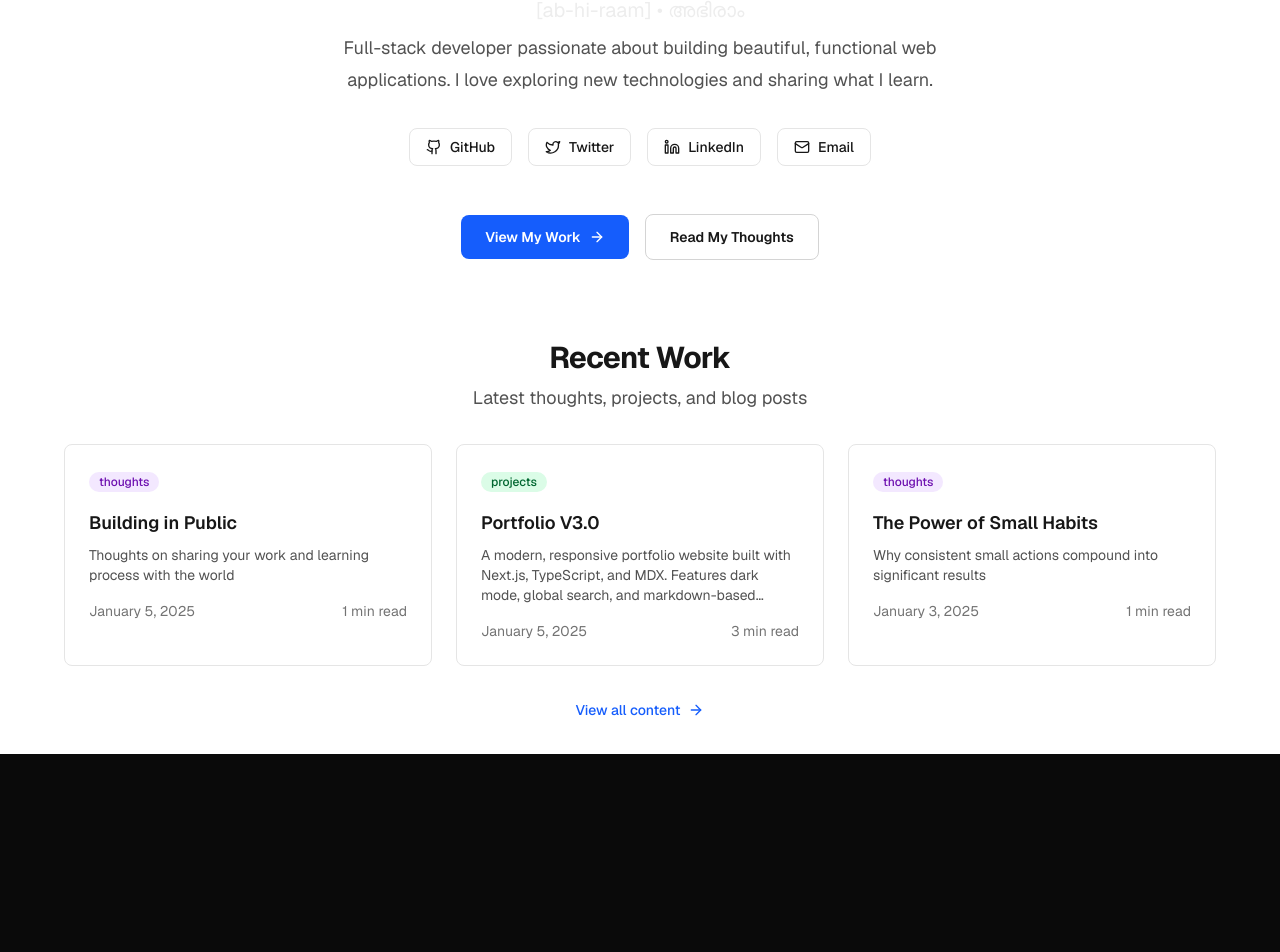
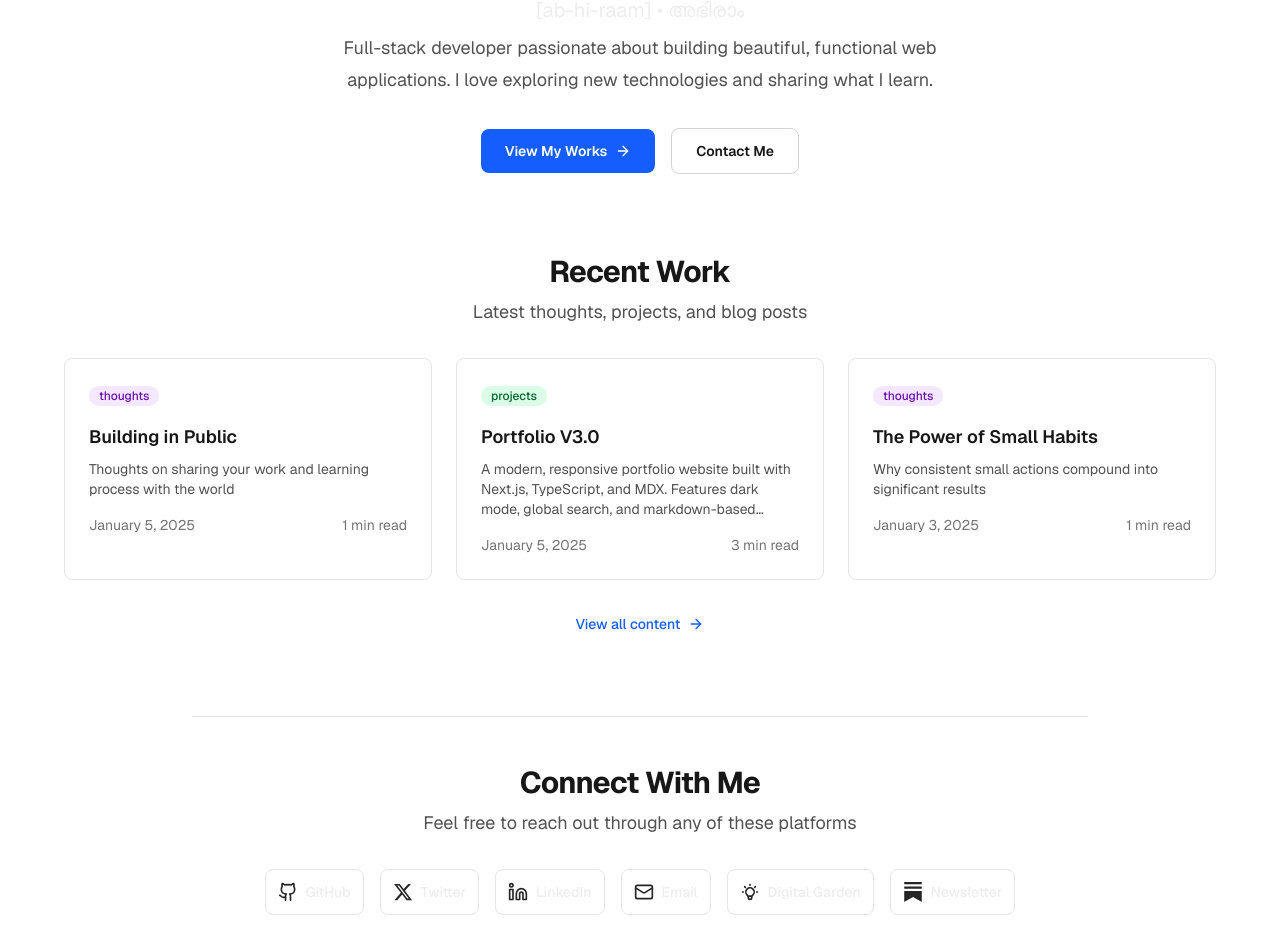
Before and after one commit to twilighty-abhi/portfolio-v3.0, a Next.js app: page / in a window 1280 px wide. Shown: the part 177-1129 px from the top of the page. Before the commit the page ends 931 px from the top, so only its background shows below. Built offline with nearby package versions, Linux system fonts and the light colour scheme.

Commit message:
feat: update homepage layout; simplify name display and enhance connect section with social links

```diff
--- a/src/app/page.tsx
+++ b/src/app/page.tsx
@@ -1,5 +1,5 @@
 import Link from 'next/link';
-import { ArrowRight, Github, Twitter, Linkedin, Mail } from 'lucide-react';
+import { ArrowRight, Github, Linkedin, Mail } from 'lucide-react';
 import { getAllContent } from '@/lib/content-server';
 import { getRecentContent } from '@/lib/content';
 import { ContactCard } from '@/components/contact-card';
@@ -16,7 +16,7 @@ export default function HomePage() {
           <h1 className="mb-4 text-4xl font-bold tracking-tight text-neutral-900 dark:text-neutral-100 sm:text-6xl">
             Hey, I&apos;m{' '}
             <span className="bg-gradient-to-r from-blue-600 to-purple-600 bg-clip-text text-transparent">
-              Abhiram NJ
+              Abhiram
             </span>
           </h1>
           <p className="text-xl mb-2">[ab-hi-raam] • അഭിരാം</p>
@@ -26,52 +26,20 @@ export default function HomePage() {
           </p>
         </div>
 
-        {/* Social Links */}
-        <div className="flex items-center justify-center gap-4 mb-12">
-          <Link
-            href="https://github.com/twilighty-abhi"
-            className="inline-flex items-center gap-2 rounded-lg border border-neutral-200 bg-white px-4 py-2 text-sm font-medium text-neutral-900 transition-colors hover:bg-neutral-50 dark:border-neutral-800 dark:bg-neutral-950 dark:text-neutral-100 dark:hover:bg-neutral-800"
-          >
-            <Github className="h-4 w-4" />
-            GitHub
-          </Link>
-          <Link
-            href="https://x.com/TwilightyAbhi"
-            className="inline-flex items-center gap-2 rounded-lg border border-neutral-200 bg-white px-4 py-2 text-sm font-medium text-neutral-900 transition-colors hover:bg-neutral-50 dark:border-neutral-800 dark:bg-neutral-950 dark:text-neutral-100 dark:hover:bg-neutral-800"
-          >
-            <Twitter className="h-4 w-4" />
-            Twitter
-          </Link>
-          <Link
-            href="https://linkedin.com/in/abhiram-n-j"
-            className="inline-flex items-center gap-2 rounded-lg border border-neutral-200 bg-white px-4 py-2 text-sm font-medium text-neutral-900 transition-colors hover:bg-neutral-50 dark:border-neutral-800 dark:bg-neutral-950 dark:text-neutral-100 dark:hover:bg-neutral-800"
-          >
-            <Linkedin className="h-4 w-4" />
-            LinkedIn
-          </Link>
-          <Link
-            href="mailto:hi@abhiramnj.com"
-            className="inline-flex items-center gap-2 rounded-lg border border-neutral-200 bg-white px-4 py-2 text-sm font-medium text-neutral-900 transition-colors hover:bg-neutral-50 dark:border-neutral-800 dark:bg-neutral-950 dark:text-neutral-100 dark:hover:bg-neutral-800"
-          >
-            <Mail className="h-4 w-4" />
-            Email
-          </Link>
-        </div>
-
         {/* CTA Buttons */}
         <div className="flex flex-col items-center justify-center gap-4 sm:flex-row">
           <Link
             href="/projects"
             className="inline-flex items-center gap-2 rounded-lg bg-blue-600 px-6 py-3 text-sm font-semibold text-white transition-colors hover:bg-blue-700"
           >
-            View My Work
+            View My Works
             <ArrowRight className="h-4 w-4" />
           </Link>
           <Link
-            href="/thoughts"
+            href="#contact"
             className="inline-flex items-center gap-2 rounded-lg border border-neutral-300 bg-white px-6 py-3 text-sm font-semibold text-neutral-900 transition-colors hover:bg-neutral-50 dark:border-neutral-700 dark:bg-neutral-950 dark:text-neutral-100 dark:hover:bg-neutral-800"
           >
-            Read My Thoughts
+            Contact Me
           </Link>
         </div>
       </section>
@@ -141,6 +109,86 @@ export default function HomePage() {
           </div>
         </section>
       )}
+
+      {/* Connect with me Section */}
+      <section id="contact" className="mx-auto mt-20 max-w-4xl py-12 border-t border-neutral-200 dark:border-neutral-800">
+        <div className="mb-8 text-center">
+          <h2 className="text-3xl font-bold tracking-tight text-neutral-900 dark:text-neutral-100">
+            Connect With Me
+          </h2>
+          <p className="mt-2 text-lg text-neutral-600 dark:text-neutral-400">
+            Feel free to reach out through any of these platforms
+          </p>
+        </div>
+
+        <div className="flex flex-wrap justify-center gap-4 max-w-4xl mx-auto">
+          <div className="flex flex-wrap md:flex-nowrap justify-center gap-4 w-full">
+            <a
+              href="https://github.com/twilighty-abhi"
+              target="_blank"
+              rel="noopener noreferrer"
+              className="inline-flex items-center gap-2 p-3 rounded-lg border border-neutral-200 bg-white transition-all hover:shadow-sm hover:-translate-y-0.5 dark:border-neutral-800 dark:bg-neutral-900"
+            >
+              <Github className="h-5 w-5 text-neutral-800 dark:text-neutral-200" />
+              <span className="text-sm font-medium">GitHub</span>
+            </a>
+
+            <a
+              href="https://x.com/TwilightyAbhi"
+              target="_blank"
+              rel="noopener noreferrer"
+              className="inline-flex items-center gap-2 p-3 rounded-lg border border-neutral-200 bg-white transition-all hover:shadow-sm hover:-translate-y-0.5 dark:border-neutral-800 dark:bg-neutral-900"
+            >
+              <svg className="h-5 w-5 text-neutral-800 dark:text-neutral-200" fill="currentColor" viewBox="0 0 24 24" xmlns="http://www.w3.org/2000/svg">
+                <path d="M18.244 2.25h3.308l-7.227 8.26 8.502 11.24H16.17l-5.214-6.817L4.99 21.75H1.68l7.73-8.835L1.254 2.25H8.08l4.713 6.231zm-1.161 17.52h1.833L7.084 4.126H5.117z" />
+              </svg>
+              <span className="text-sm font-medium">Twitter</span>
+            </a>
+
+            <a
+              href="https://linkedin.com/in/abhiram-n-j"
+              target="_blank"
+              rel="noopener noreferrer"
+              className="inline-flex items-center gap-2 p-3 rounded-lg border border-neutral-200 bg-white transition-all hover:shadow-sm hover:-translate-y-0.5 dark:border-neutral-800 dark:bg-neutral-900"
+            >
+              <Linkedin className="h-5 w-5 text-neutral-800 dark:text-neutral-200" />
+              <span className="text-sm font-medium">LinkedIn</span>
+            </a>
+
+            <a
+              href="mailto:hi@abhiramnj.com"
+              className="inline-flex items-center gap-2 p-3 rounded-lg border border-neutral-200 bg-white transition-all hover:shadow-sm hover:-translate-y-0.5 dark:border-neutral-800 dark:bg-neutral-900"
+            >
+              <Mail className="h-5 w-5 text-neutral-800 dark:text-neutral-200" />
+              <span className="text-sm font-medium">Email</span>
+            </a>
+
+            <a
+              href="https://garden.abhiramnj.com"
+              target="_blank"
+              rel="noopener noreferrer"
+              className="inline-flex items-center gap-2 p-3 rounded-lg border border-neutral-200 bg-white transition-all hover:shadow-sm hover:-translate-y-0.5 dark:border-neutral-800 dark:bg-neutral-900"
+            >
+              <svg className="h-5 w-5 text-neutral-800 dark:text-neutral-200" fill="none" stroke="currentColor" viewBox="0 0 24 24" xmlns="http://www.w3.org/2000/svg">
+                <path strokeLinecap="round" strokeLinejoin="round" strokeWidth="2" d="M9.663 17h4.673M12 3v1m6.364 1.636l-.707.707M21 12h-1M4 12H3m3.343-5.657l-.707-.707m2.828 9.9a5 5 0 117.072 0l-.548.547A3.374 3.374 0 0014 18.469V19a2 2 0 11-4 0v-.531c0-.895-.356-1.754-.988-2.386l-.548-.547z" />
+              </svg>
+              <span className="text-sm font-medium">Digital Garden</span>
+            </a>
+
+            <a
+              href="https://twilighty.substack.com"
+              target="_blank"
+              rel="noopener noreferrer"
+              className="inline-flex items-center gap-2 p-3 rounded-lg border border-neutral-200 bg-white transition-all hover:shadow-sm hover:-translate-y-0.5 dark:border-neutral-800 dark:bg-neutral-900"
+            >
+              <svg className="h-5 w-5 text-neutral-800 dark:text-neutral-200" fill="currentColor" viewBox="0 0 24 24" xmlns="http://www.w3.org/2000/svg">
+                <path d="M22.539 8.242H1.46V5.406h21.08v2.836zM1.46 10.812V24L12 18.11 22.54 24V10.812H1.46zM22.54 0H1.46v2.836h21.08V0z" />
+              </svg>
+              <span className="text-sm font-medium">Newsletter</span>
+            </a>
+          </div>
+        </div>
+      </section>
     </div>
   );
 }
```
